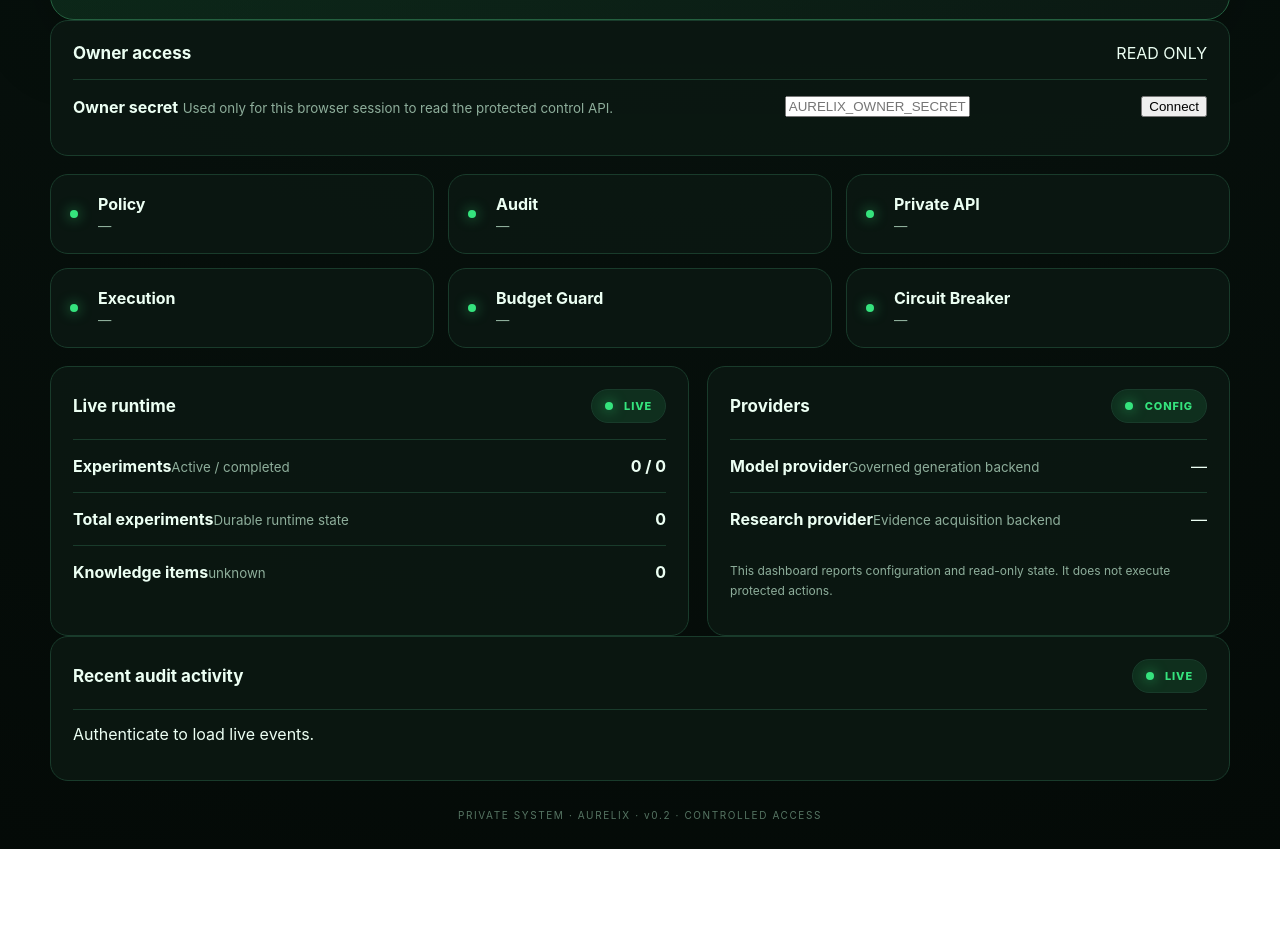
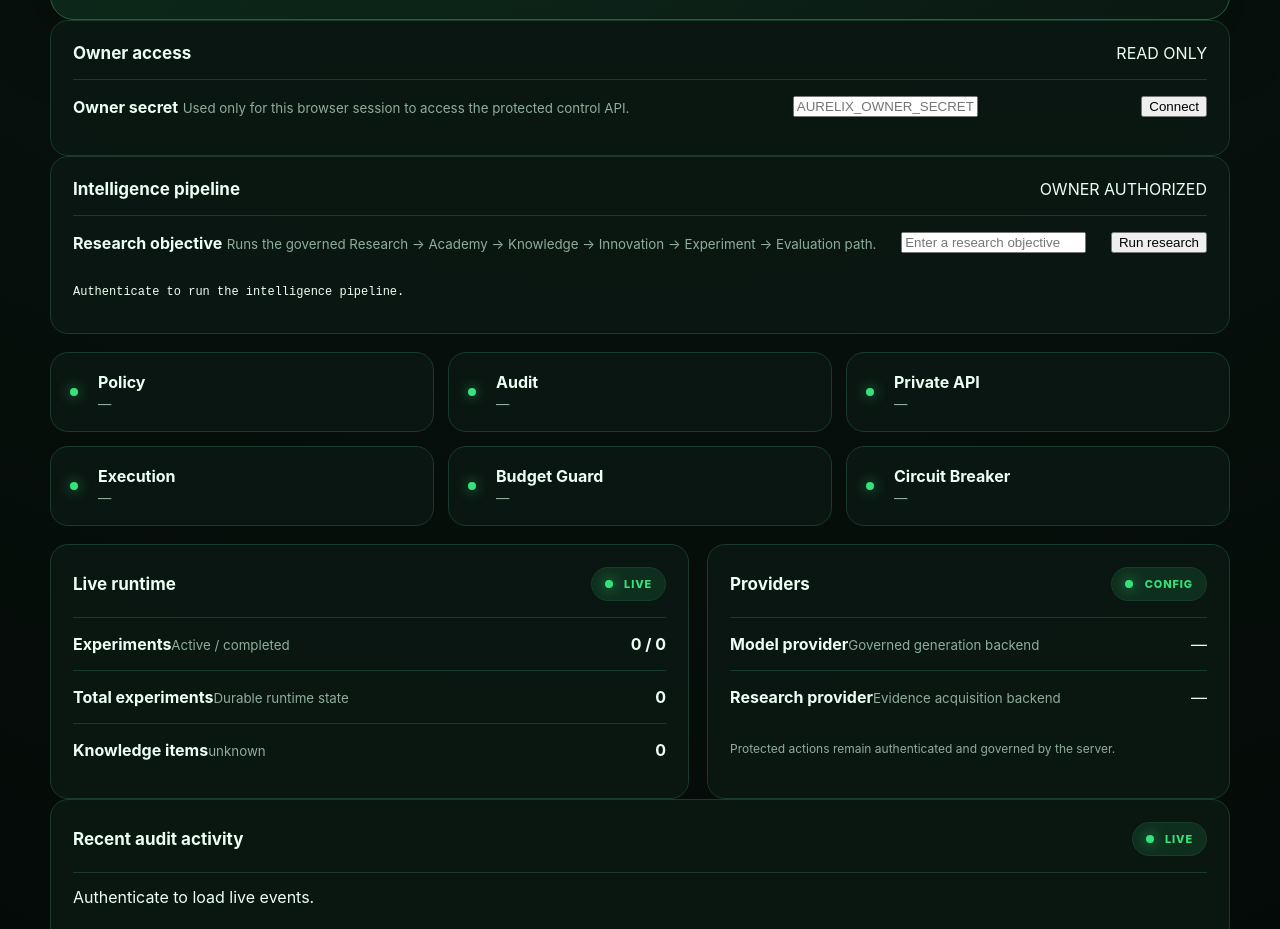
Before and after one commit to makkcisss-commits/AURELIX, a website: page web/index.html in a window 1280 px wide. Shown: the part 461-1390 px from the top of the page. Before the commit the page ends 1310 px from the top, so only its background shows below. Drawn offline with Linux system fonts and the light colour scheme.

Commit message:
feat: expose governed intelligence pipeline in control center

```diff
--- a/web/index.html
+++ b/web/index.html
@@ -33,11 +33,24 @@
       <form id="access-form" class="decision">
         <div>
           <label for="owner-secret"><b>Owner secret</b></label>
-          <small>Used only for this browser session to read the protected control API.</small>
+          <small>Used only for this browser session to access the protected control API.</small>
         </div>
         <input id="owner-secret" name="owner-secret" type="password" autocomplete="current-password" placeholder="AURELIX_OWNER_SECRET" required>
         <button type="submit">Connect</button>
       </form>
+    </section>
+
+    <section class="panel" aria-label="Research action">
+      <div class="panel-head"><h3>Intelligence pipeline</h3><span>OWNER AUTHORIZED</span></div>
+      <form id="research-form" class="decision">
+        <div>
+          <label for="research-query"><b>Research objective</b></label>
+          <small>Runs the governed Research → Academy → Knowledge → Innovation → Experiment → Evaluation path.</small>
+        </div>
+        <input id="research-query" name="research-query" type="text" minlength="1" maxlength="2000" placeholder="Enter a research objective" required>
+        <button type="submit">Run research</button>
+      </form>
+      <pre id="research-result" class="muted" aria-live="polite">Authenticate to run the intelligence pipeline.</pre>
     </section>
 
     <section class="grid" aria-label="System status">
@@ -61,7 +74,7 @@
         <div class="panel-head"><h3>Providers</h3><span class="live"><span class="dot"></span> CONFIG</span></div>
         <div class="decision"><div><b>Model provider</b><small>Governed generation backend</small></div><span id="model-provider">—</span></div>
         <div class="decision"><div><b>Research provider</b><small>Evidence acquisition backend</small></div><span id="research-provider">—</span></div>
-        <p class="muted">This dashboard reports configuration and read-only state. It does not execute protected actions.</p>
+        <p class="muted">Protected actions remain authenticated and governed by the server.</p>
       </article>
     </section>
 
```
